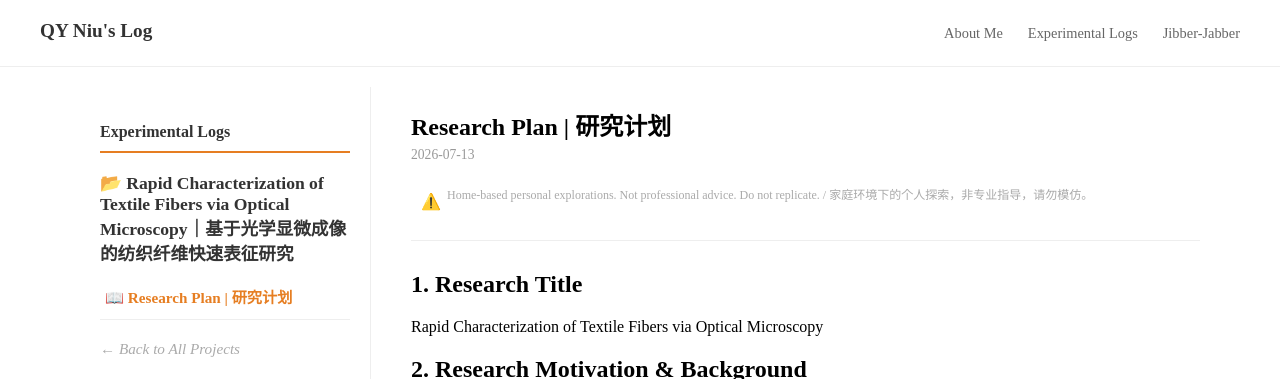
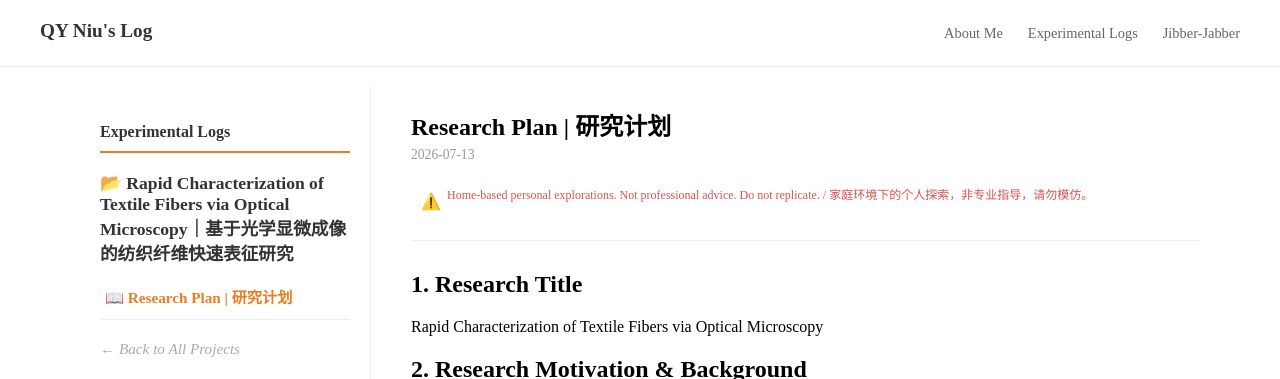
Before and after one commit to nqy-exp/nqy-exp.github.io, a Jekyll site: the page built from _projects/projectA/pa-rp.md, in a window 1280 px wide. Shown: the top 379 px of the page. Built offline with Jekyll 4.4.1, drawn with Linux system fonts in a browser that asks for light colours.

Commit message:
Update style.css
change color of disclamier text

```diff
--- a/assets/css/style.css
+++ b/assets/css/style.css
@@ -501,7 +501,7 @@ body {
 .disclaimer-text {
   margin: 0 0 12px 0;       /* 段落间距 */
   font-size: 0.9em;         /* 稍微缩小，体现它是补充说明 */
-  color: #666;              /* 常规文字使用中性灰色 */
+  color: #d9534f;
   line-height: 1.6;
 }
 
@@ -538,7 +538,7 @@ body {
 
 .tiny-disclaimer .disclaimer-text {
   font-size: 0.75em;
-  color: #aaa;
+  color: #d9534f;
   margin-left: 6px;
   line-height: 1.4;
 }
```
